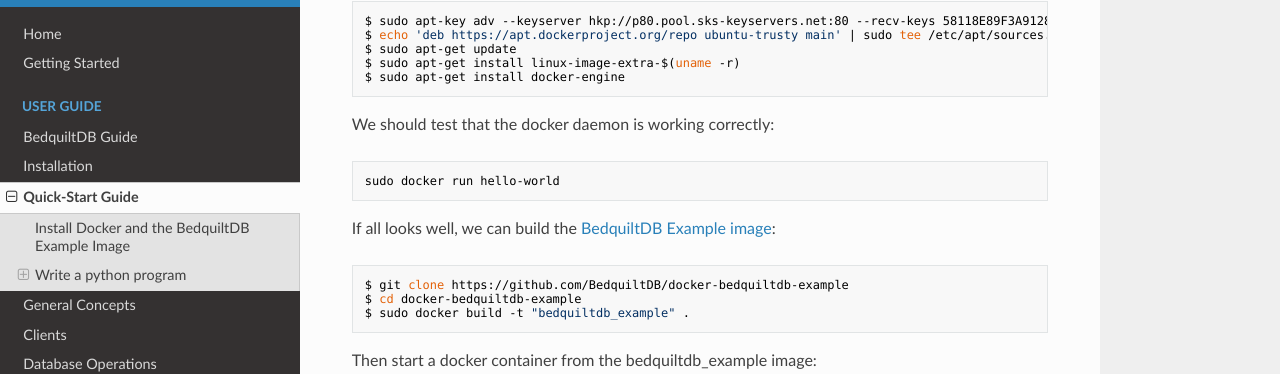
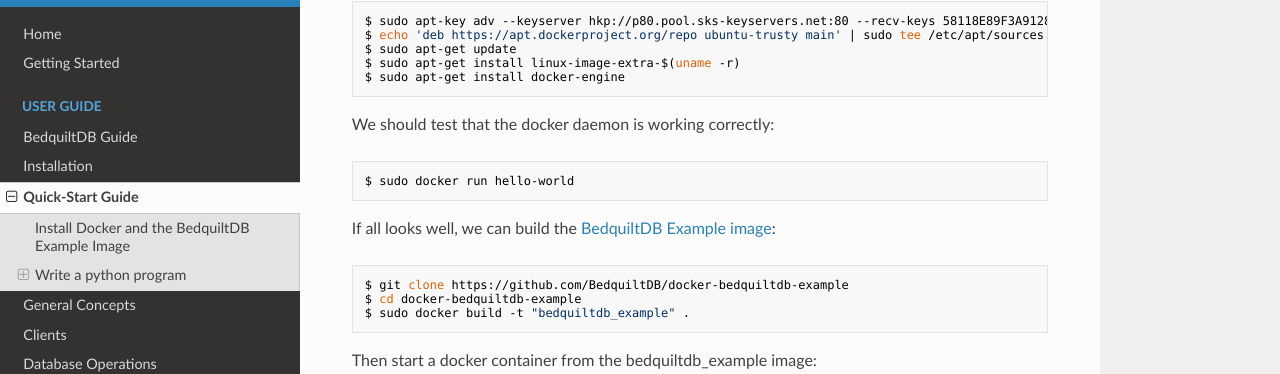
Before and after one commit to BedquiltDB/bedquilt-core, an MkDocs documentation site: the page built from doc/guide/quick_start.md, in a window 1280 px wide and 900 px high, scrolled down 367 px. Shown: the part 86-460 px from the top of the window. Built offline with MkDocs 1.6.1, drawn with Linux system fonts in a browser that asks for light colours; nearby versions of some CDN libraries; old or Windows-style settings are respelled for this version of MkDocs.

Commit message:
Add a dollar

````diff
--- a/doc/guide/quick_start.md
+++ b/doc/guide/quick_start.md
@@ -25,7 +25,7 @@
 We should test that the docker daemon is working correctly:
 
 ```bash
-sudo docker run hello-world
+$ sudo docker run hello-world
 ```
 
 If all looks well, we can build the [BedquiltDB Example image](https://github.com/BedquiltDB/docker-bedquiltdb-example):
````
